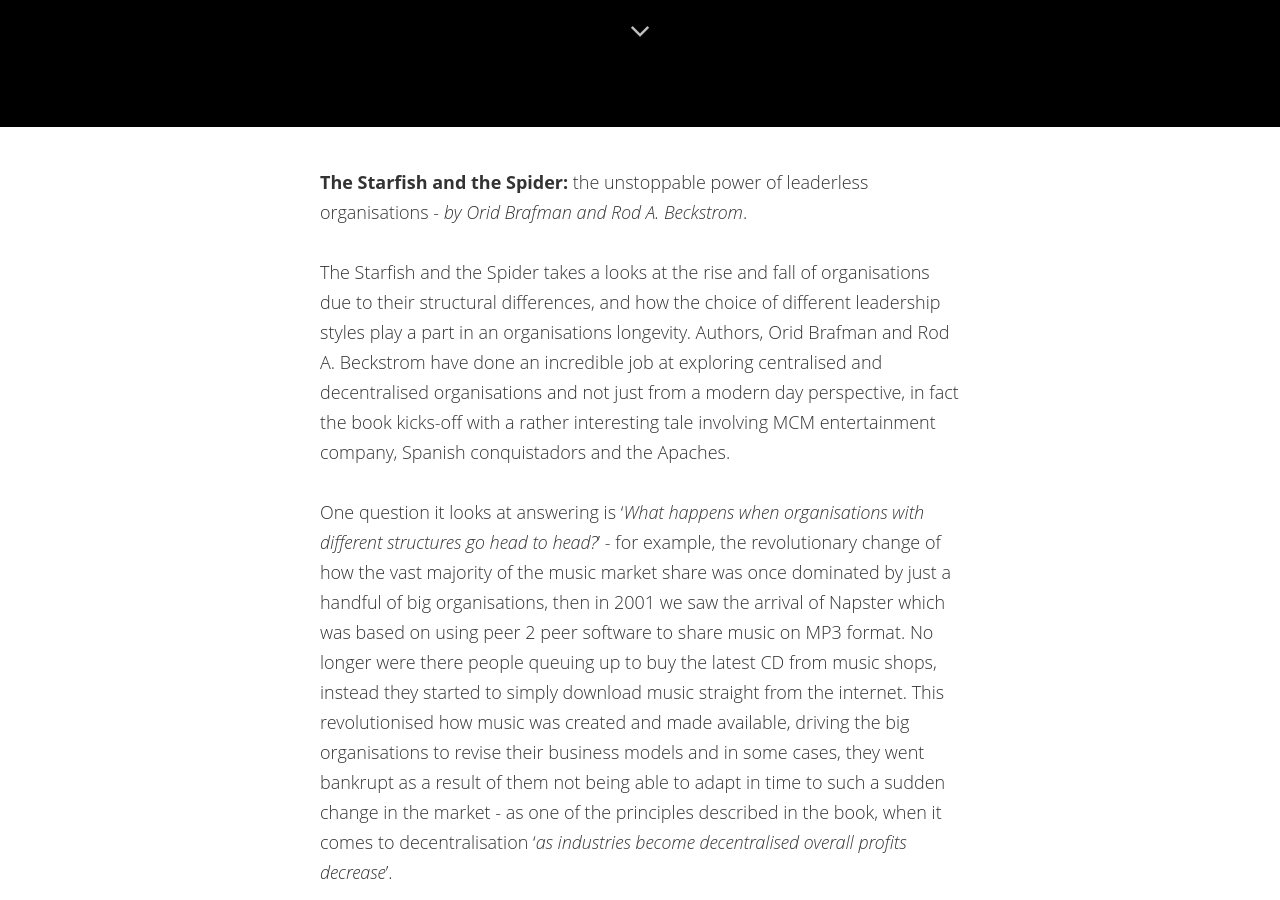
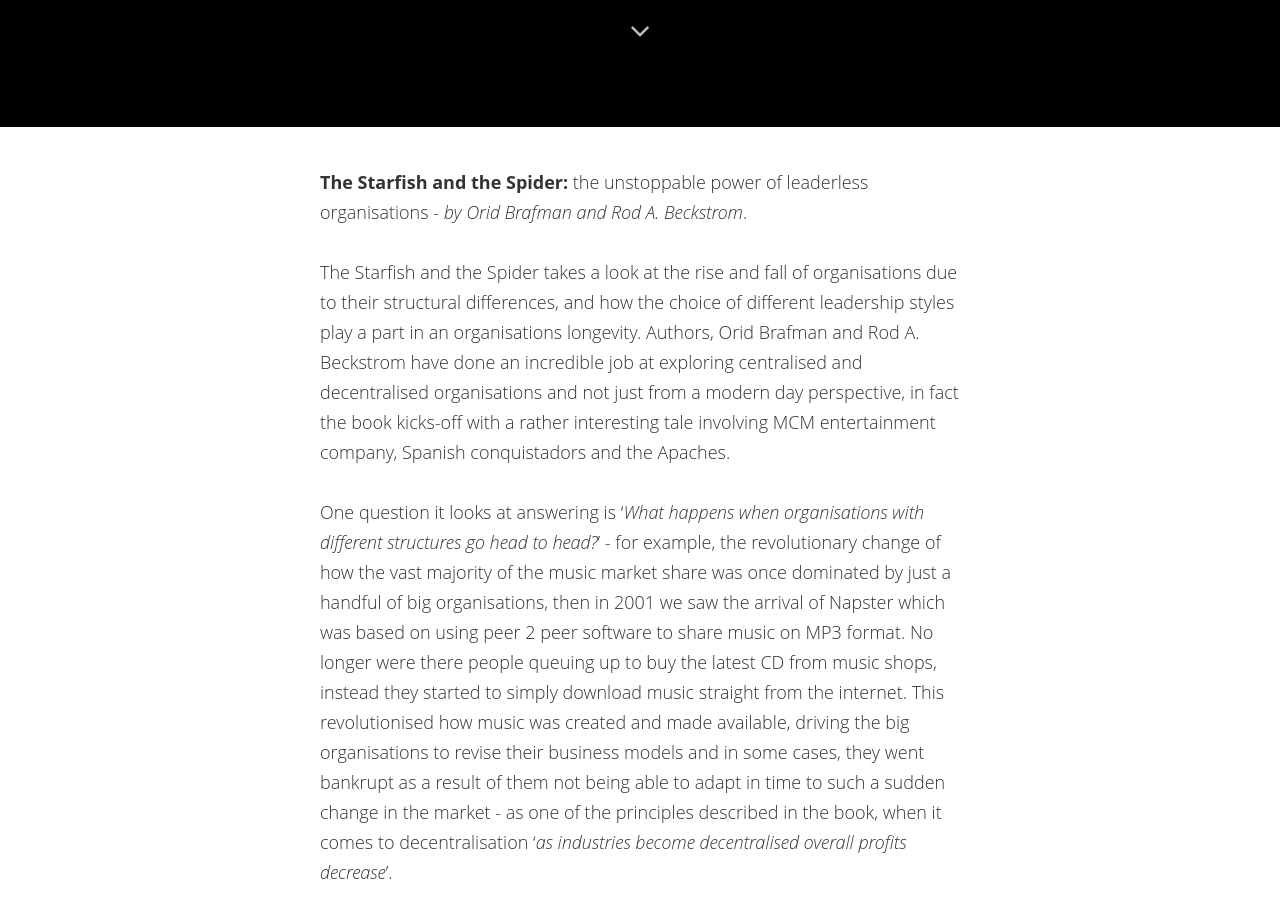
Before and after one commit to IamJackReed/JackReed, a Jekyll site: the page built from _posts/2019-12-01-review:-the-starfish-and-the-spider.md, in a window 1280 px wide and 900 px high, scrolled down 773 px. Built offline with Jekyll 4.4.1, drawn with Linux system fonts in a browser that asks for light colours; nearby versions of some CDN libraries; some web fonts are replaced; comment, search, counter and statistics services are not loaded.

Commit message:
Update 2019-12-01-review:-the-starfish-and-the-spider.md
Takes a look

```diff
--- a/_posts/2019-12-01-review:-the-starfish-and-the-spider.md
+++ b/_posts/2019-12-01-review:-the-starfish-and-the-spider.md
@@ -10,7 +10,7 @@
 
 <span style="color:#00000; text-align: justify; font-family: 'open sans'; text-align: 'justify'; font-size: 1em; font-size: 18px; font-weight: 200; hyphens: none;">**The Starfish and the Spider:** the unstoppable power of leaderless organisations - _by Orid Brafman and Rod A. Beckstrom_.
 
-<span style="color:#00000; text-align: justify; font-family: 'open sans'; text-align: 'justify'; font-size: 1em; font-size: 18px; font-weight: 200; hyphens: none;">The Starfish and the Spider takes a looks at the rise and fall of organisations due to their structural differences, and how the choice of different leadership styles play a part in an organisations longevity. Authors, Orid Brafman and Rod A. Beckstrom have done an incredible job at exploring centralised and decentralised organisations and not just from a modern day perspective, in fact the book kicks-off with a rather interesting tale involving MCM entertainment company, Spanish conquistadors and the Apaches.
+<span style="color:#00000; text-align: justify; font-family: 'open sans'; text-align: 'justify'; font-size: 1em; font-size: 18px; font-weight: 200; hyphens: none;">The Starfish and the Spider takes a look at the rise and fall of organisations due to their structural differences, and how the choice of different leadership styles play a part in an organisations longevity. Authors, Orid Brafman and Rod A. Beckstrom have done an incredible job at exploring centralised and decentralised organisations and not just from a modern day perspective, in fact the book kicks-off with a rather interesting tale involving MCM entertainment company, Spanish conquistadors and the Apaches.
 
 <span style="color:#00000; text-align: justify; font-family: 'open sans'; text-align: 'justify'; font-size: 1em; font-size: 18px; font-weight: 200; hyphens: none;">One question it looks at answering is ‘_What happens when organisations with different structures go head to head?_’ - for example, the revolutionary change of how the vast majority of the music market share was once dominated by just a handful of big organisations, then in 2001 we saw the arrival of Napster which was based on using peer 2 peer software to share music on MP3 format. No longer were there people queuing up to buy the latest CD from music shops, instead they started to simply download music straight from the internet. This revolutionised how music was created and made available, driving the big organisations to revise their business models and in some cases, they went bankrupt as a result of them not being able to adapt in time to such a sudden change in the market - as one of the principles described in the book, when it comes to decentralisation ‘_as industries become decentralised overall profits decrease_’.
 
```
